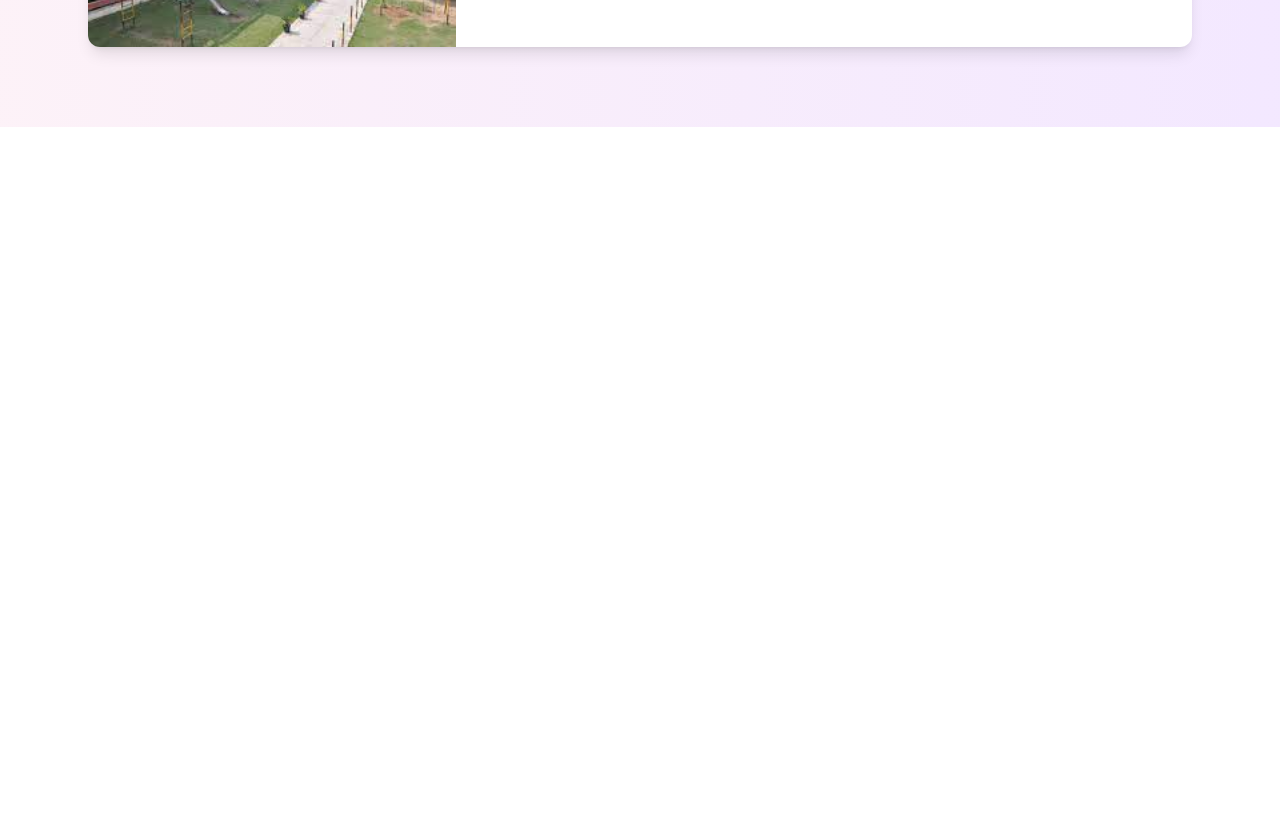
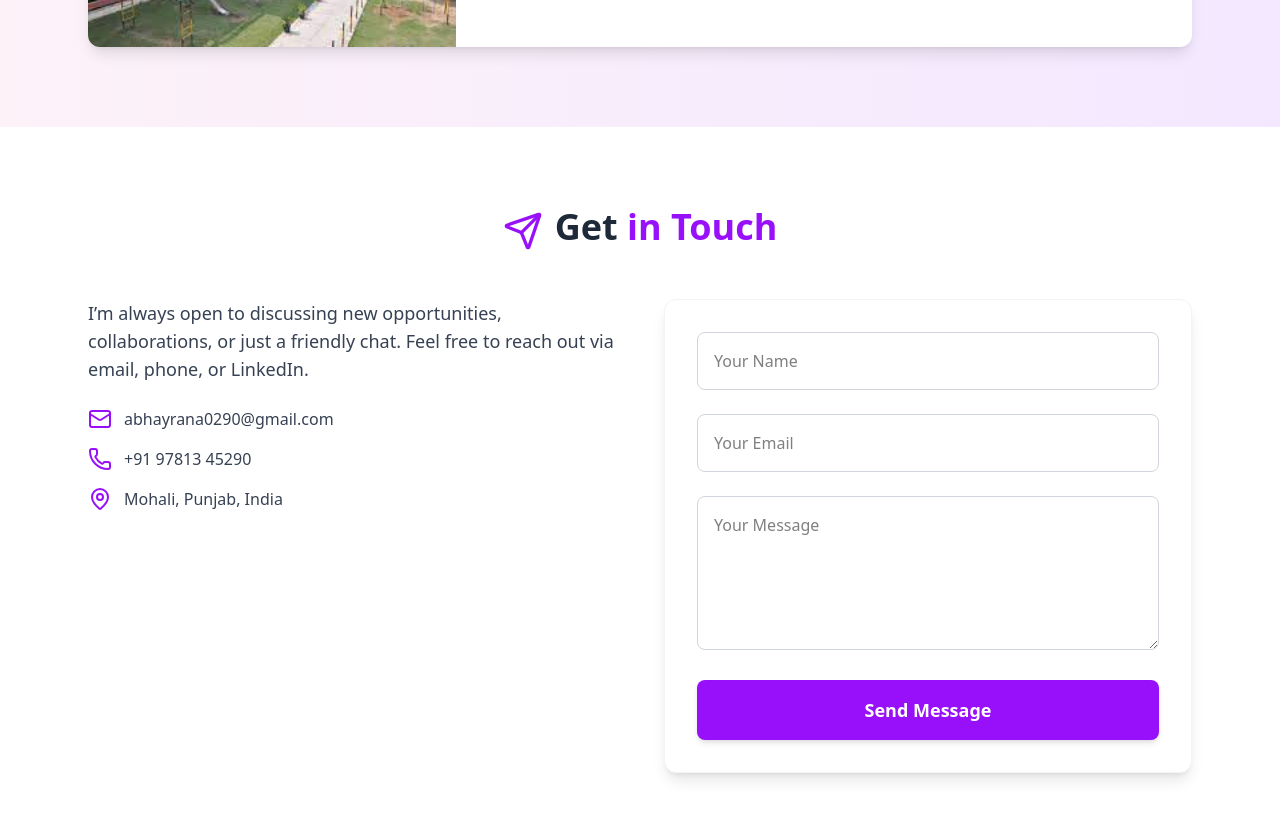
Before and after one commit to abhayrana001/my-portfolio, a React (Vite) app: page / in a window 1280 px wide. Shown: the part 3400-4219 px from the top of the page. Before the commit the page ends 3527 px from the top, so only its background shows below. Built offline with nearby package versions, Linux system fonts and the light colour scheme.

Commit message:
Contact me added

```diff
--- a/src/App.tsx
+++ b/src/App.tsx
@@ -1,4 +1,5 @@
 import AboutUS from "./components/AboutUS"
+import Contact from "./components/Contact"
 import Education from "./components/Education"
 import Experience from "./components/Experience"
 import Hero from "./components/Hero"
@@ -15,6 +16,7 @@ const App = () => {
         <Skills/>
         <Experience/>
         <Education/>
+        <Contact/>
       </main>
     </>
   )
--- /dev/null
+++ b/src/components/Contact.tsx
@@ -0,0 +1,59 @@
+import { Mail, Phone, MapPin, Send } from "lucide-react"
+
+const Contact = () => {
+  return (
+    <section id="contact" className="py-20 bg-white">
+      <div className="max-w-6xl mx-auto px-6">
+
+        {/* Heading */}
+        <h2 className="text-4xl font-bold text-center mb-12 text-gray-800">
+          <Send className="inline-block mr-3 text-purple-600" size={40} />
+          Get <span className="text-purple-600">in Touch</span>
+        </h2>
+
+        <div className="grid md:grid-cols-2 gap-12">
+
+          {/* Left - Contact Info */}
+          <div className="space-y-6">
+            <p className="text-lg text-gray-700">
+              I’m always open to discussing new opportunities, collaborations, or just a friendly chat.
+              Feel free to reach out via email, phone, or LinkedIn.
+            </p>
+            <div className="space-y-4">
+              <div className="flex items-center gap-3">
+                <Mail className="text-purple-600" />
+                <a href="mailto:abhayrana0290@gmail.com" className="text-gray-700 hover:text-purple-600">
+                  abhayrana0290@gmail.com
+                </a>
+              </div>
+              <div className="flex items-center gap-3">
+                <Phone className="text-purple-600" />
+                <a href="tel:+919781345290" className="text-gray-700 hover:text-purple-600">
+                  +91 97813 45290
+                </a>
+              </div>
+              <div className="flex items-center gap-3">
+                <MapPin className="text-purple-600" />
+                <span className="text-gray-700">Mohali, Punjab, India</span>
+              </div>
+            </div>
+          </div>
+
+          {/* Right - Contact Form */}
+         <form action="https://formspree.io/f/xvgwknpe" method="POST" className="bg-white rounded-xl shadow-lg p-8 space-y-6 border border-gray-100">
+  <input type="text" name="name" placeholder="Your Name" required className="w-full p-4 rounded-lg border border-gray-300 focus:ring-2 focus:ring-purple-500 outline-none" />
+  <input type="email" name="email" placeholder="Your Email" required className="w-full p-4 rounded-lg border border-gray-300 focus:ring-2 focus:ring-purple-500 outline-none" />
+  <textarea name="message" placeholder="Your Message" rows={5} required className="w-full p-4 rounded-lg border border-gray-300 focus:ring-2 focus:ring-purple-500 outline-none"></textarea>
+  <button type="submit" className="w-full bg-purple-600 text-white py-4 rounded-lg text-lg font-semibold hover:bg-purple-700 transition-all shadow-md">
+    Send Message
+  </button>
+</form>
+
+
+        </div>
+      </div>
+    </section>
+  )
+}
+
+export default Contact
```
